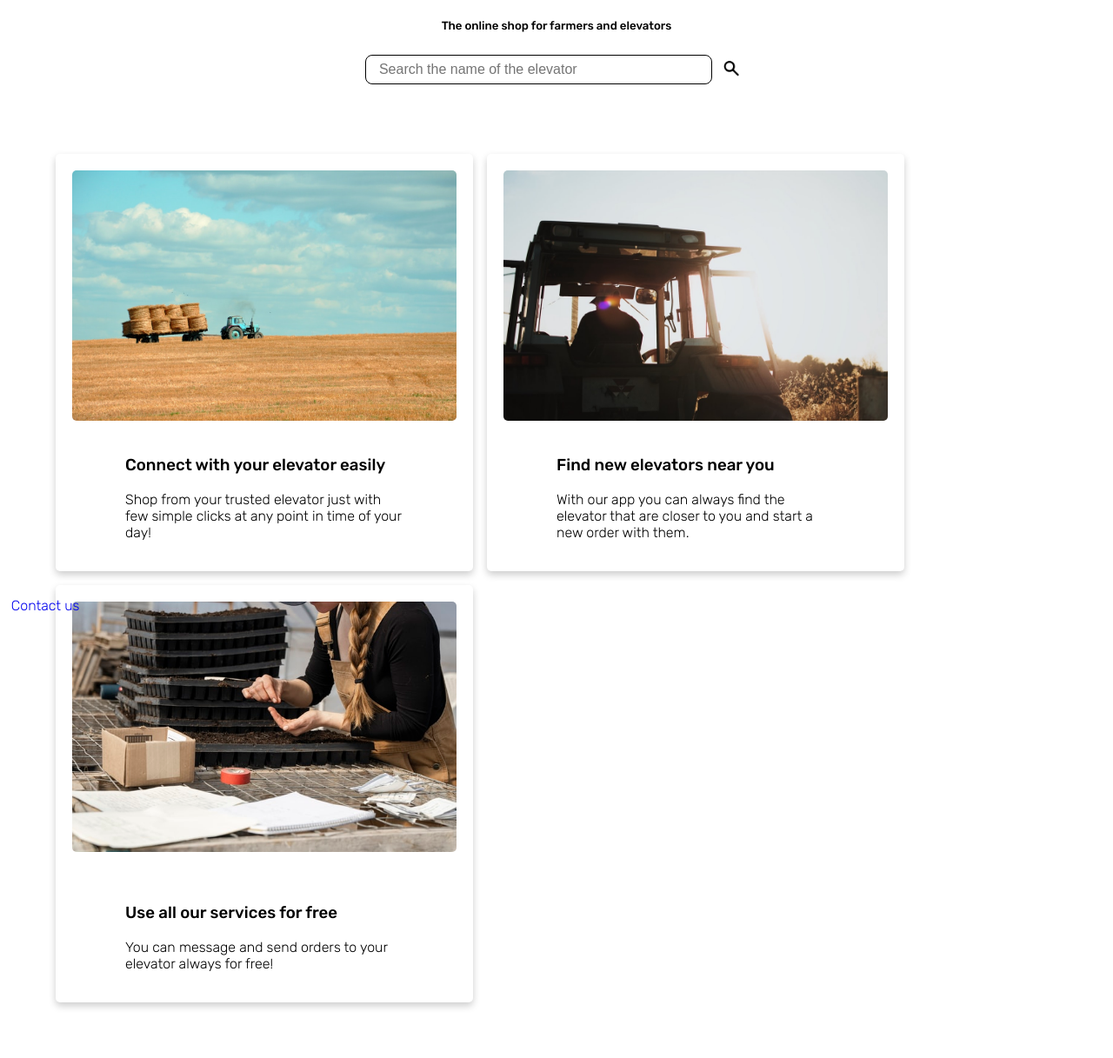
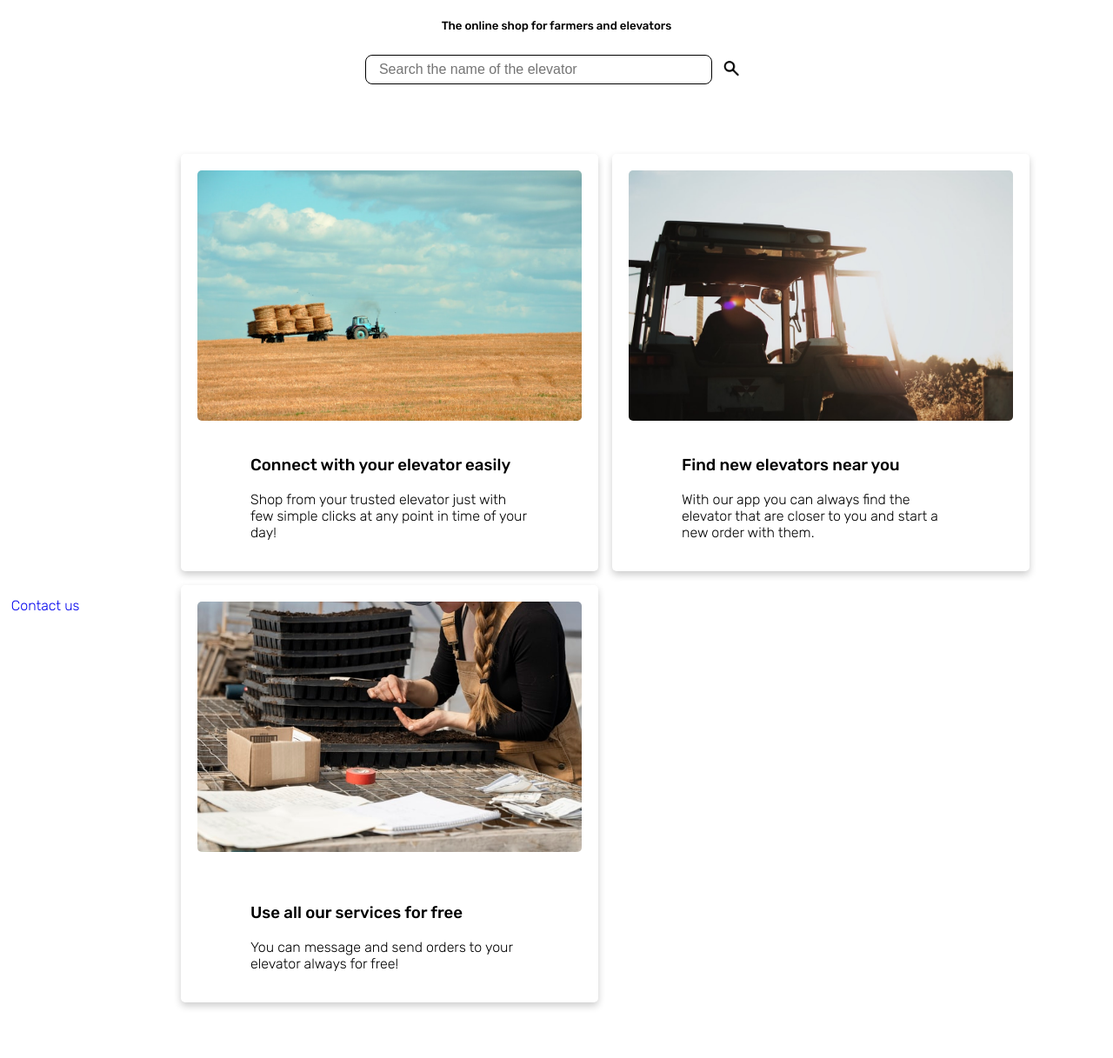
Before and after one commit to lukfd/farmerselevator, a Flask app: page / in a window 1280 px wide. Shown: the part 81-1298 px from the top of the page at 87% size. Run offline with Flask 2, Linux system fonts and the light colour scheme.

Commit message:
centered boxes

```diff
--- a/static/css/index.css
+++ b/static/css/index.css
@@ -97,7 +97,7 @@ li a {
     justify-content: flex-start;
     gap: 1em;
     padding: 5%;
-    /* padding-left: 10em; */
+    padding-left: 13em;
 }
 
 .cards ul {
```
